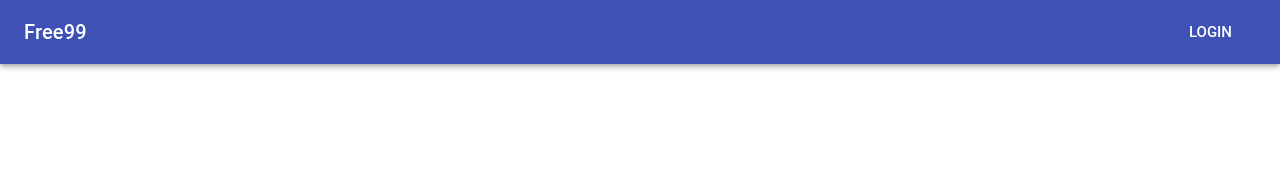
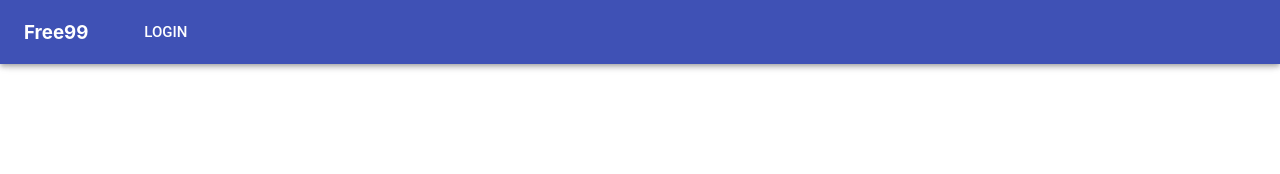
Before and after one commit to ChrisGamboa/Free99, a React (Create React App) app in the folder frontend/: page / in a window 1280 px wide. Shown: the top 174 px of the page. Built offline with nearby package versions, Linux system fonts and the light colour scheme.

Commit message:
made Navbar a separate component

```diff
--- a/frontend/src/App.js
+++ b/frontend/src/App.js
@@ -1,44 +1,13 @@
-import React from 'react';
-import PropTypes from 'prop-types';
-import { withStyles } from '@material-ui/core/styles';
-import AppBar from '@material-ui/core/AppBar';
-import Toolbar from '@material-ui/core/Toolbar';
-import Typography from '@material-ui/core/Typography';
-import Button from '@material-ui/core/Button';
-import LoginButton from './components/LoginFeatures/Login';
+import React, { Component } from 'react';
+//import { withRouter } from 'react-router-dom';
+import NavBar from './components/NavBar/NavBar'
 
-const styles = {
-  root: {
-    flexGrow: 1,
-  },
-  grow: {
-    flexGrow: 1,
-  },
-  menuButton: {
-    marginLeft: -12,
-    marginRight: 20,
-  },
-};
-
-function ButtonAppBar(props) {
-  const { classes } = props;
-  return (
-    <div className={classes.root}>
-      <AppBar position="static">
-        <Toolbar>
-          <Typography variant="h6" color="inherit" className={classes.grow}>
-            Free99
-          </Typography>
-          <LoginButton />
-        </Toolbar>
-      </AppBar>
-      <br /><br /><br />
-    </div>
-  );
+class App extends Component {
+    render() {
+        return (
+        <NavBar />
+        )
+    }
 }
 
-ButtonAppBar.propTypes = {
-  classes: PropTypes.object.isRequired,
-};
-
-export default withStyles(styles)(ButtonAppBar);
+export default App;
--- /dev/null
+++ b/frontend/src/components/NavBar/NavBar.js
@@ -0,0 +1,23 @@
+import React, { Component } from 'react';
+import AppBar from '@material-ui/core/AppBar';
+import Toolbar from '@material-ui/core/Toolbar';
+import LoginButton from '../LoginFeatures/Login';
+import { withStyles } from '@material-ui/core/styles';
+
+
+class NavBar extends Component {
+    render() {
+        return (
+        <div id="navbar">
+            <AppBar position="fixed" color="primary">
+                <Toolbar>
+                    <h3>Free99</h3>&emsp;&emsp;
+                <LoginButton />
+                </Toolbar>
+            </AppBar>
+        </div>
+        )
+    }
+}
+
+export default (NavBar);
```
